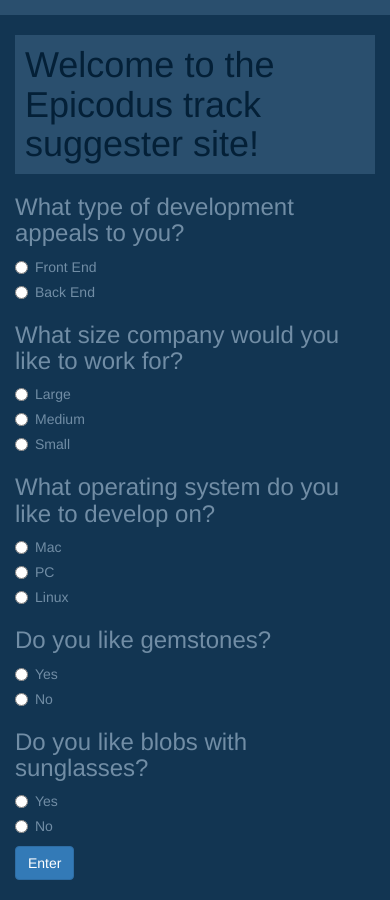
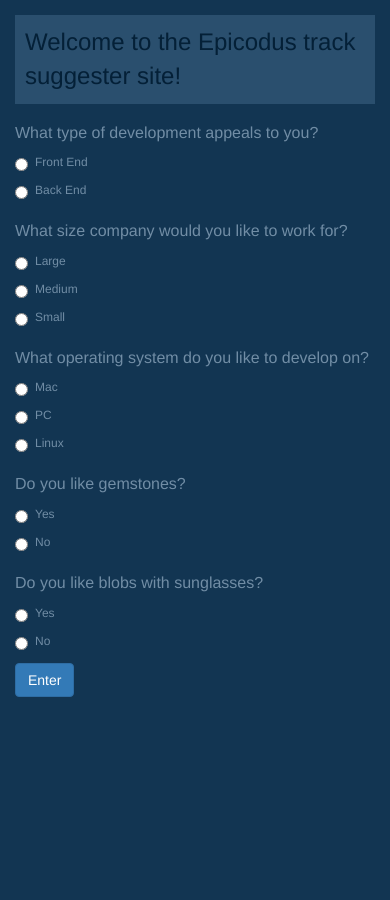
Before and after one commit to yqedan/tracksuggester, a plain HTML site: page index.html in a window 390 px wide. After the commit the page ends 844 px from the top, so only its background shows below. Drawn offline with Linux system fonts and the light colour scheme.

Commit message:
add more styling

```diff
--- a/css/styles.css
+++ b/css/styles.css
@@ -1,8 +1,3 @@
-h1{
-  color: #042037;
-  background-color: #2A4F6E;
-  padding: 10px;
-}
 h3{
   color: #718DA5;
 }
@@ -14,8 +9,34 @@ body{
 }
 .container{
   margin-top: 15px;
+  padding-top:15px;
+  padding-bottom: 15px;
+
   background-color: #123552;
+}
+#welcome{
+  color: #042037;
+  font-size: 36px;
+  background-color: #2A4F6E;
+  padding: 10px;
 }
 #hiddenMessage{
   display: none;
 }
+@media screen and (max-width: 767px) {
+  h3{
+    font-size: 16px;
+  }
+  label{
+    font-size: 12px;
+  }
+  body{
+    background-color: #123552;
+  }
+  #welcome{
+    font-size: 24px;
+  }
+  .container{
+    margin-top: 0px;
+  }
+}
--- a/index.html
+++ b/index.html
@@ -9,7 +9,7 @@
   </head>
   <body>
     <div class="container">
-      <h1>Welcome to the Epicodus track suggester site!</h1>
+      <p id="welcome">Welcome to the Epicodus track suggester site!</p>
       <form>
         <h3>What type of development appeals to you?</h3>
         <div class="radio">
@@ -90,8 +90,7 @@
             </div>
           <button type="submit" class="btn btn-primary">Enter</button>
       </form>
-      <br>
-      <p id="hiddenMessage">You should take the <span id="track"></span> track!</p>
+      <h3 id="hiddenMessage">You should take the <span id="track"></span> track!</h3>
     </div>
   </body>
 </html>
```
